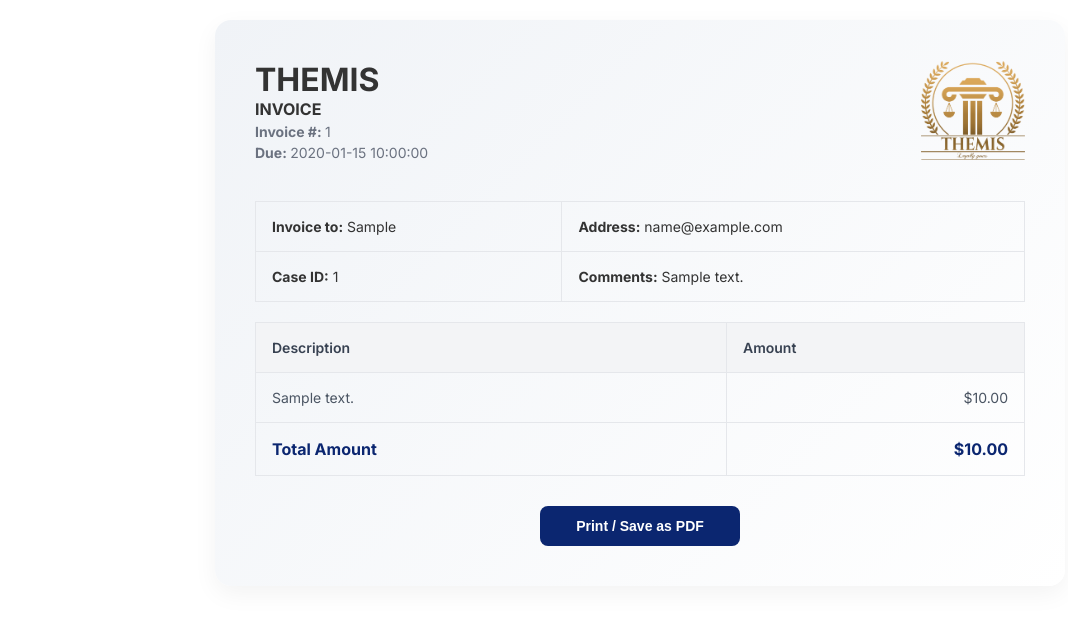
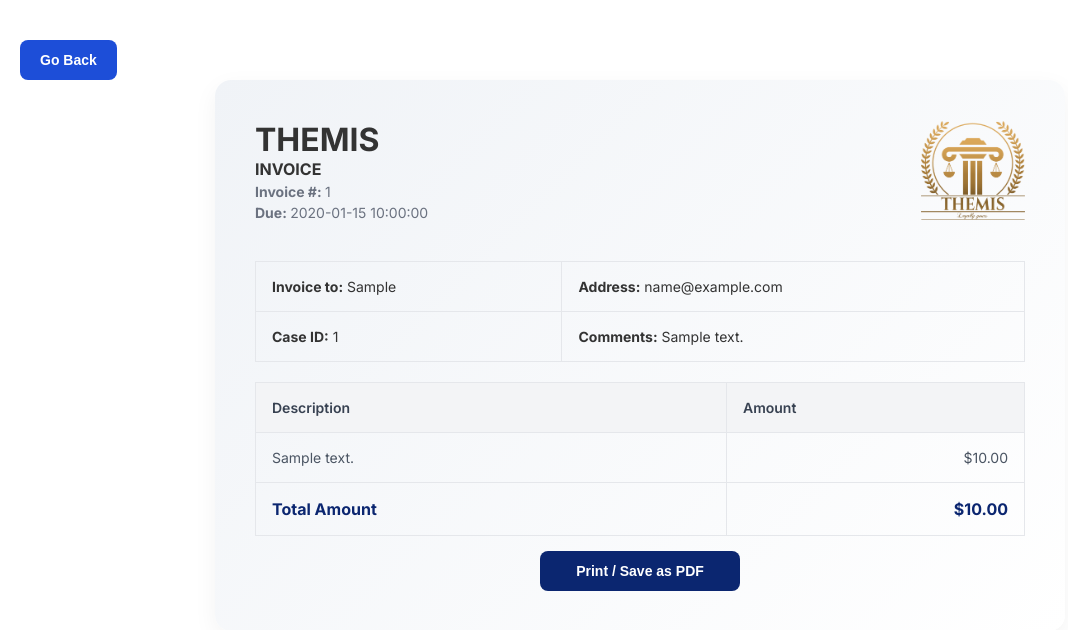
Before and after one commit to nishagii/ThemisProject, a PHP site: the page made by app/views/seniorCounsel/invoiceGenerate.view.php in a window 1280 px wide. Shown: the top 630 px of the page, without its empty margins (0-1068 px from the left). Run offline with PHP 8.4, Linux system fonts and the light colour scheme; the template is opened without the code that fills it: most values are stand-ins (such as "Sample title", 1, 10 or a date in 2020); some libraries are stand-ins or nearby versions.

Commit message:
back button t go back from invoice

```diff
--- a/app/views/seniorCounsel/invoiceGenerate.view.php
+++ b/app/views/seniorCounsel/invoiceGenerate.view.php
@@ -95,14 +93,14 @@
         .total-row td {
             font-size: 16px;
             font-weight: 700;
-            color:rgb(11, 38, 112);
+            color: rgb(11, 38, 112);
         }
 
         .btn {
             display: block;
             width: 100%;
             max-width: 200px;
-            margin: 30px auto 0;
+            margin: 15px auto 0;
             padding: 12px 20px;
             background: rgb(11, 38, 112);
             color: #fff;
@@ -124,10 +123,35 @@
                 padding: 10px;
             }
         }
+
+        .back {
+            display: flex;
+            justify-content: flex-start; /* This pushes the button to the left */
+            margin-top: 20px;
+        }
+
+        .btn-back {
+            background-color: #1d4ed8;
+            color: white;
+            padding: 12px 20px;
+            border: none;
+            border-radius: 8px;
+            font-size: 14px;
+            font-weight: 600;
+            cursor: pointer;
+            transition: background 0.3s ease;
+        }
+
+        .btn-back:hover {
+            background-color: #143db8;
+        }
     </style>
 </head>
 
 <body>
+    <div class="back">
+        <button class="btn-back" onclick="window.history.back()">Go Back</button>
+    </div>
     <div class="invoice-box">
         <div class="header">
             <div class="header-info">
```
Also changed, not shown: other parts of app/views/seniorCounsel/invoiceGenerate.view.php (+15 -16 lines).
